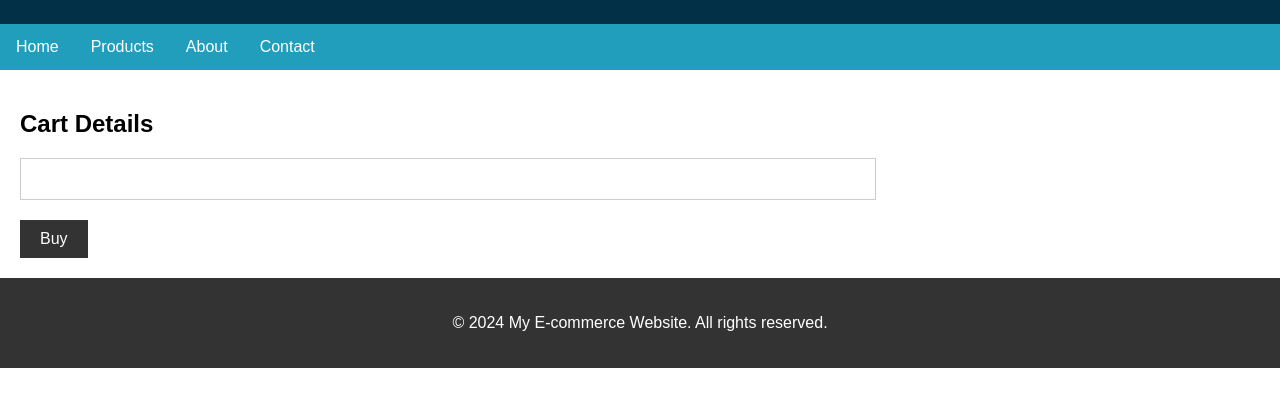
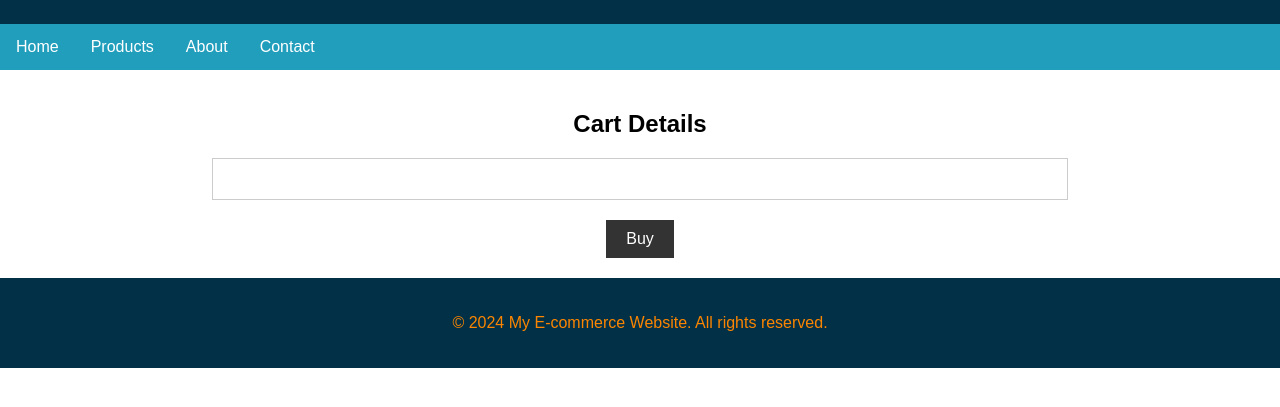
Before and after one commit to JoshDez/Car-Ecommerce, a plain HTML site: page checkout.html in a window 1280 px wide. Shown: the part 179-586 px from the top of the page. Drawn offline with Linux system fonts and the light colour scheme.

Commit message:
Add files via upload
hatdog

```diff
--- a/checkout.html
+++ b/checkout.html
@@ -1,5 +1,6 @@
 <!DOCTYPE html>
 <html>
+
 <head>
     <style>
         * {
@@ -50,13 +51,12 @@
 
         .main {
             width: 70%;
-            float: left;
             padding: 20px;
         }
 
         .footer {
-            background-color: #333;
-            color: white;
+            background-color: #023047;
+            color: #fb8500;
             padding: 20px;
             text-align: center;
             clear: both;
@@ -82,6 +82,7 @@
         }
     </style>
 </head>
+
 <body>
     <div class="header">
         <img src="logo.png" alt="Logo" class="logo">
@@ -93,11 +94,14 @@
         <li><a href="#">About</a></li>
         <li><a href="#">Contact</a></li>
     </ul>
-    <div class="main">
-        <h2>Cart Details</h2>
-        <div id="cartDetails"></div>
-        <button id="buyButton">Buy</button>
-    </div>
+    <center>
+        <div class="main">
+            <h2>Cart Details</h2>
+            <div id="cartDetails"></div>
+            <button id="buyButton">Buy</button>
+        </div>
+    </center>
+
     <div class="footer">
         <p>&copy; 2024 My E-commerce Website. All rights reserved.</p>
     </div>
@@ -133,4 +137,5 @@
         });
     </script>
 </body>
+
 </html>
```
